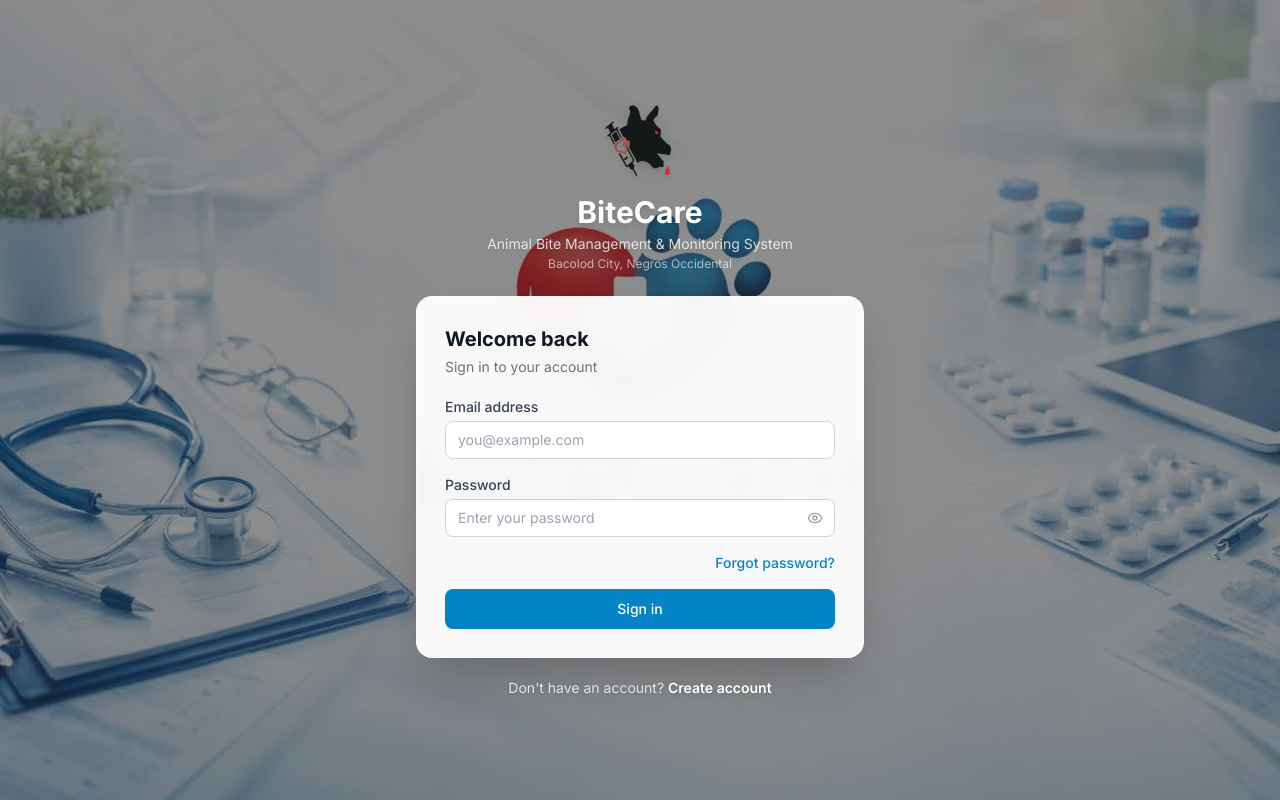
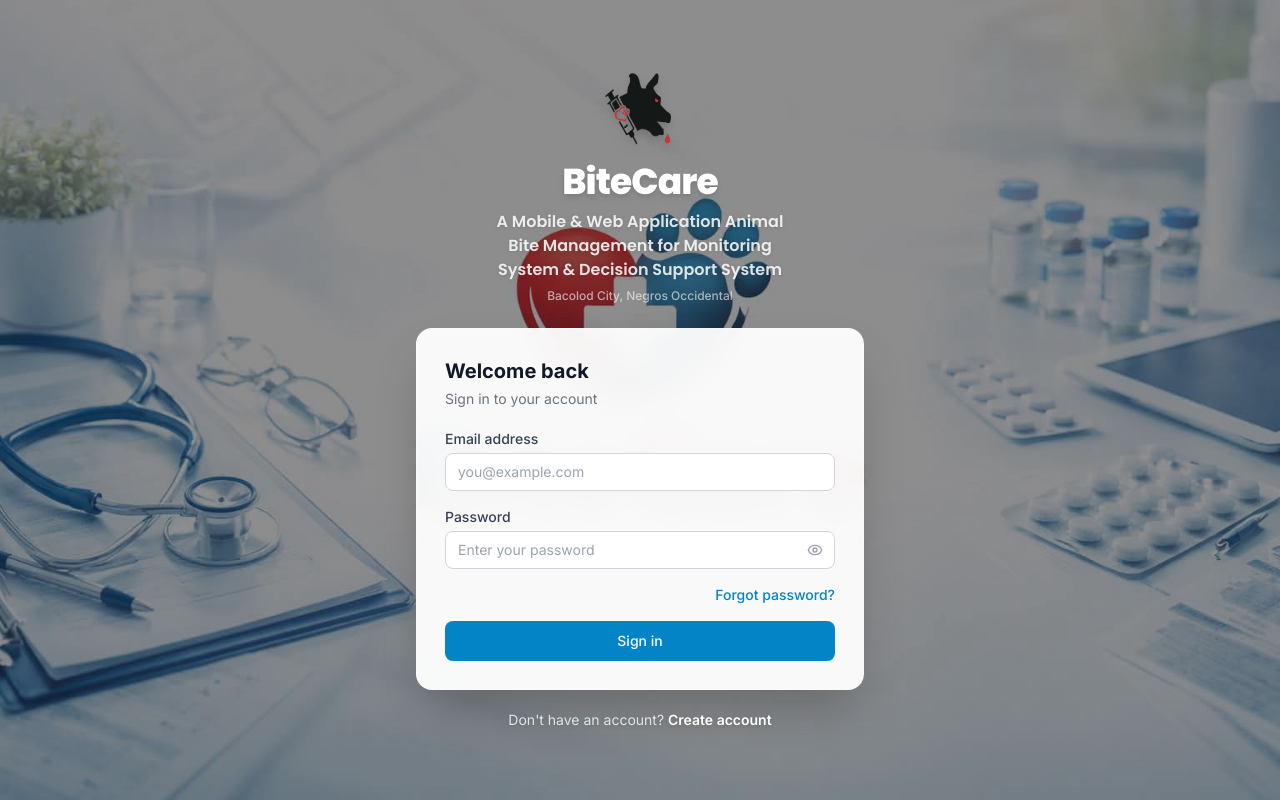
Before and after one commit to angela123801/bitecare, a React (Vite) app: page /login in a window 1280 px wide. Built offline with nearby package versions, Linux system fonts and the light colour scheme; no server answers.

Commit message:
Updated index.html

```diff
--- a/index.html
+++ b/index.html
@@ -4,8 +4,8 @@
     <meta charset="UTF-8" />
     <link rel="icon" type="image/svg+xml" href="/vite.svg" />
     <meta name="viewport" content="width=device-width, initial-scale=1.0" />
-    <title>BiteCare - Animal Bite Management System</title>
-    <meta name="description" content="BiteCare: Animal Bite Management & Monitoring System for Bacolod City" />
+    <title>BiteCare: A Mobile &amp; Web Application Animal Bite Management for Monitoring System &amp; Decision Support System</title>
+    <meta name="description" content="BiteCare: A Mobile &amp; Web Application Animal Bite Management for Monitoring System &amp; Decision Support System" />
     <meta property="og:image" content="https://bolt.new/static/og_default.png">
     <meta name="twitter:card" content="summary_large_image">
     <meta name="twitter:image" content="https://bolt.new/static/og_default.png">
--- a/src/components/ErrorBoundary.tsx
+++ b/src/components/ErrorBoundary.tsx
@@ -37,7 +37,7 @@ export class ErrorBoundary extends Component<Props, State> {
           {isMissingEnv ? (
             <div className="space-y-3">
               <p className="text-sm text-gray-600">
-                BiteCare cannot connect to Supabase because the required settings are missing.
+                <span className="font-display font-bold">BiteCare</span> cannot connect to Supabase because the required settings are missing.
               </p>
               <div className="bg-gray-50 rounded-lg p-4 text-xs font-mono text-gray-700 space-y-1">
                 <p className="text-gray-500 mb-2"># Copy .env.example to .env and fill in your values:</p>
--- a/src/components/layout/MobileSidebar.tsx
+++ b/src/components/layout/MobileSidebar.tsx
@@ -26,7 +26,7 @@ export default function MobileSidebar({ open, onClose }: MobileSidebarProps) {
             <div className="w-9 h-9 rounded-lg bg-primary-600 flex items-center justify-center">
               <PawPrint className="w-5 h-5 text-white" />
             </div>
-            <span className="text-lg font-bold text-gray-900">BiteCare</span>
+            <span className="font-display text-lg font-bold text-gray-900">BiteCare</span>
           </div>
           <button onClick={onClose} className="p-2 rounded-lg text-gray-400 hover:text-gray-600">
             <X className="w-5 h-5" />
--- a/src/components/layout/Sidebar.tsx
+++ b/src/components/layout/Sidebar.tsx
@@ -123,7 +123,7 @@ export default function Sidebar({ collapsed, onToggle }: SidebarProps) {
           <PawPrint className="w-5 h-5 text-white" />
         </div>
         {!collapsed && (
-          <span className="text-lg font-bold text-gray-900 whitespace-nowrap">BiteCare</span>
+          <span className="font-display text-lg font-bold text-gray-900 whitespace-nowrap">BiteCare</span>
         )}
       </div>
 
--- a/src/index.css
+++ b/src/index.css
@@ -1,4 +1,4 @@
-@import url('https://fonts.googleapis.com/css2?family=Inter:wght@400;500;600;700&display=swap');
+@import url('https://fonts.googleapis.com/css2?family=Inter:wght@400;500;600;700&family=Poppins:wght@500;600;700;800&display=swap');
 
 @tailwind base;
 @tailwind components;
--- a/src/pages/auth/LoginPage.tsx
+++ b/src/pages/auth/LoginPage.tsx
@@ -87,11 +87,13 @@ export default function LoginPage() {
             alt="BiteCare Logo"
             className="w-20 h-20 mx-auto mb-3 drop-shadow-lg"
           />
-          <h1 className="text-3xl font-bold text-white drop-shadow-md">BiteCare</h1>
-          <p className="text-white/80 text-sm mt-1 drop-shadow">
-            Animal Bite Management & Monitoring System
+          <h1 className="font-display text-3xl sm:text-4xl font-extrabold text-white drop-shadow-md tracking-tight">
+            BiteCare
+          </h1>
+          <p className="font-display text-white/85 text-sm sm:text-base font-semibold mt-2 drop-shadow leading-snug max-w-xs mx-auto">
+            A Mobile &amp; Web Application Animal Bite Management for Monitoring System &amp; Decision Support System
           </p>
-          <p className="text-white/60 text-xs mt-0.5">Bacolod City, Negros Occidental</p>
+          <p className="text-white/60 text-xs font-medium mt-1.5">Bacolod City, Negros Occidental</p>
         </div>
 
         {/* Login card */}
--- a/src/pages/auth/RegisterPage.tsx
+++ b/src/pages/auth/RegisterPage.tsx
@@ -100,8 +100,13 @@ export default function RegisterPage() {
         {/* Logo & branding */}
         <div className="text-center mb-5">
           <img src="/logo.png" alt="BiteCare Logo" className="w-16 h-16 mx-auto mb-2 drop-shadow-lg" />
-          <h1 className="text-2xl font-bold text-white drop-shadow-md">BiteCare</h1>
-          <p className="text-white/70 text-sm mt-0.5">Create your account</p>
+          <h1 className="font-display text-2xl sm:text-3xl font-extrabold text-white drop-shadow-md tracking-tight">
+            BiteCare
+          </h1>
+          <p className="font-display text-white/85 text-xs sm:text-sm font-semibold mt-1.5 drop-shadow leading-snug max-w-xs mx-auto">
+            A Mobile &amp; Web Application Animal Bite Management for Monitoring System &amp; Decision Support System
+          </p>
+          <p className="text-white/60 text-xs font-medium mt-1">Create your account</p>
         </div>
 
         <div className="bg-white/95 backdrop-blur-md rounded-2xl shadow-2xl border border-white/20 p-7">
--- a/tailwind.config.js
+++ b/tailwind.config.js
@@ -68,6 +68,7 @@ export default {
       },
       fontFamily: {
         sans: ['Inter', 'system-ui', '-apple-system', 'sans-serif'],
+        display: ['Poppins', 'Inter', 'system-ui', 'sans-serif'],
       },
     },
   },
```
